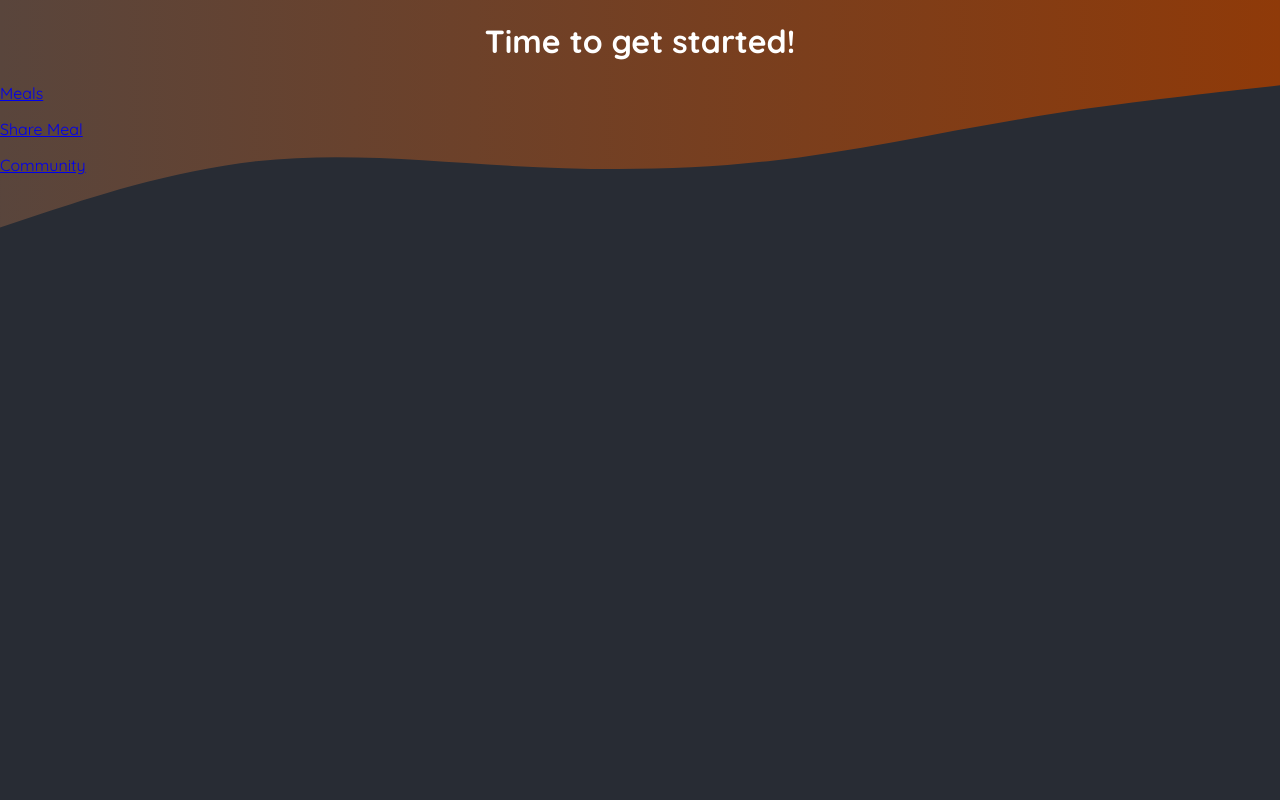
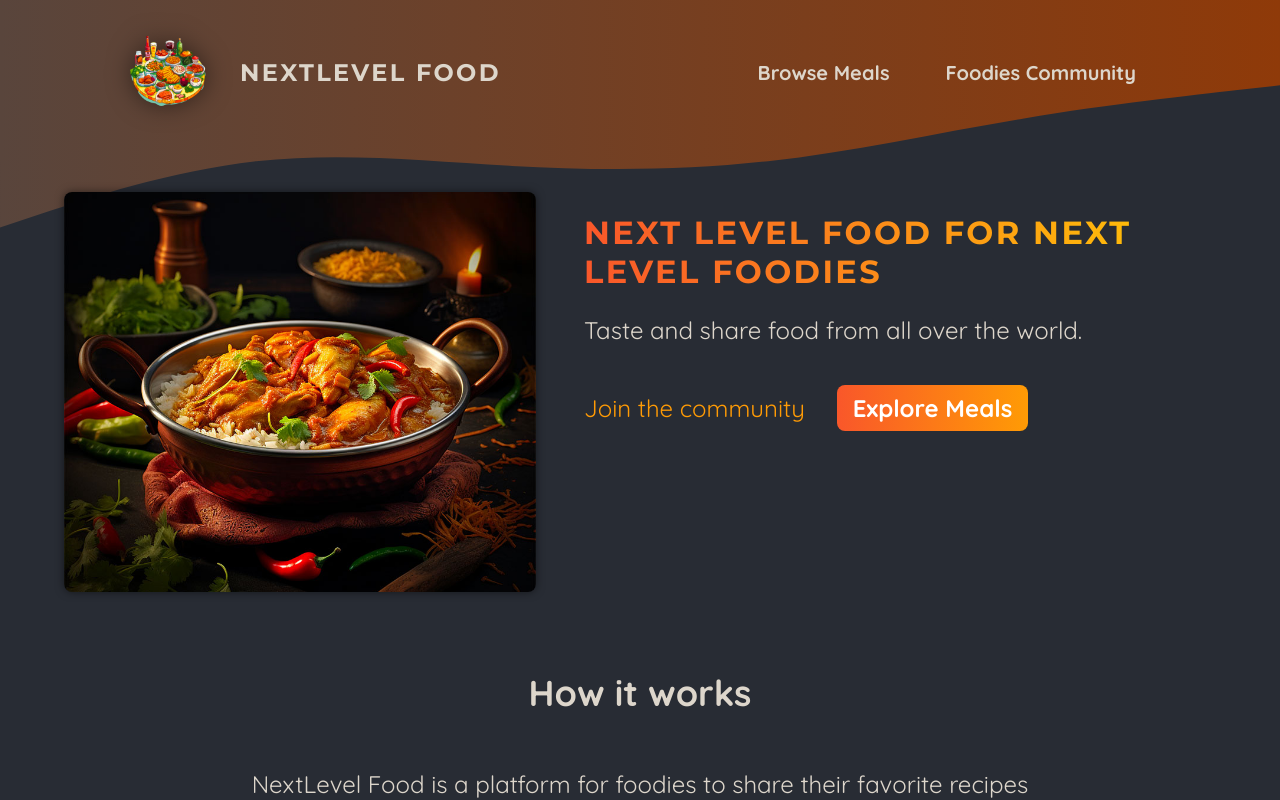
Before and after one commit to karthikdedsec/foodi-next, a Next.js app: page / in a window 1280 px wide. Shown: the top 800 px of the page. Built offline with nearby package versions, Linux system fonts and the light colour scheme.

Commit message:
create the image slideshow component

```diff
--- /dev/null
+++ b/app/components/images/image-slideshow.js
@@ -0,0 +1,48 @@
+import { useEffect, useState } from "react";
+import Image from "next/image";
+
+import burgerImg from "@/assets/burger.jpg";
+import curryImg from "@/assets/curry.jpg";
+import dumplingsImg from "@/assets/dumplings.jpg";
+import macncheeseImg from "@/assets/macncheese.jpg";
+import pizzaImg from "@/assets/pizza.jpg";
+import schnitzelImg from "@/assets/schnitzel.jpg";
+import tomatoSaladImg from "@/assets/tomato-salad.jpg";
+import classes from "./image-slideshow.module.css";
+
+const images = [
+  { image: burgerImg, alt: "A delicious, juicy burger" },
+  { image: curryImg, alt: "A delicious, spicy curry" },
+  { image: dumplingsImg, alt: "Steamed dumplings" },
+  { image: macncheeseImg, alt: "Mac and cheese" },
+  { image: pizzaImg, alt: "A delicious pizza" },
+  { image: schnitzelImg, alt: "A delicious schnitzel" },
+  { image: tomatoSaladImg, alt: "A delicious tomato salad" },
+];
+
+export default function ImageSlideshow() {
+  const [currentImageIndex, setCurrentImageIndex] = useState(0);
+
+  useEffect(() => {
+    const interval = setInterval(() => {
+      setCurrentImageIndex((prevIndex) =>
+        prevIndex < images.length - 1 ? prevIndex + 1 : 0
+      );
+    }, 5000);
+
+    return () => clearInterval(interval);
+  }, []);
+
+  return (
+    <div className={classes.slideshow}>
+      {images.map((image, index) => (
+        <Image
+          key={index}
+          src={image.image}
+          className={index === currentImageIndex ? classes.active : ""}
+          alt={image.alt}
+        />
+      ))}
+    </div>
+  );
+}
--- /dev/null
+++ b/app/components/images/image-slideshow.module.css
@@ -0,0 +1,26 @@
+.slideshow {
+  position: relative;
+  width: 100%;
+  height: 100%;
+  border-radius: 8px;
+  overflow: hidden;
+  box-shadow: 0 0 0.5rem rgba(0, 0, 0, 0.5);
+}
+
+.slideshow img {
+  width: 100%;
+  height: 100%;
+  object-fit: cover;
+  position: absolute;
+  top: 0;
+  left: 0;
+  opacity: 0;
+  transform: scale(1.1) translateX(-1rem) rotate(-5deg);
+  transition: all 0.5s ease-in-out;
+}
+
+.slideshow .active {
+  z-index: 1;
+  opacity: 1;
+  transform: scale(1) translateX(0) rotate(0);
+}
--- a/app/components/main-header.js
+++ /dev/null
@@ -1,4 +0,0 @@
-const MainHeader = () => {
-  return <header>MainHeader</header>;
-};
-export default MainHeader;
--- /dev/null
+++ b/app/components/main-header/main-header.js
@@ -0,0 +1,27 @@
+import Link from "next/link";
+import logoImg from "../../../assets/logo.png";
+import classes from "./main-header.module.css";
+import Image from "next/image";
+
+const MainHeader = () => {
+  return (
+    <header className={classes.header}>
+      <Link className={classes.logo} href="/">
+        <Image src={logoImg} alt="a plate with food on it" priority />
+        NextLevel Food
+      </Link>
+
+      <nav className={classes.nav}>
+        <ul>
+          <li>
+            <Link href="/meals">Browse Meals</Link>
+          </li>
+          <li>
+            <Link href="/community">Foodies Community</Link>
+          </li>
+        </ul>
+      </nav>
+    </header>
+  );
+};
+export default MainHeader;
--- /dev/null
+++ b/app/components/main-header/main-header.module.css
@@ -0,0 +1,67 @@
+.header {
+  display: flex;
+  justify-content: space-between;
+  align-items: center;
+  padding: 2rem 1rem;
+}
+
+@media (min-width: 768px) {
+  .header {
+    padding: 2rem 10%;
+  }
+}
+
+.nav ul {
+  list-style: none;
+  margin: 0;
+  padding: 0;
+  display: flex;
+  gap: 1.5rem;
+  /* font-family: 'Montserrat', sans-serif; */
+  font-size: 1.25rem;
+}
+
+.nav a {
+  text-decoration: none;
+  color: #ddd6cb;
+  font-weight: bold;
+  padding: 0.5rem 1rem;
+  border-radius: 0.5rem;
+}
+
+.nav a:hover,
+.nav a:active {
+  background: linear-gradient(90deg, #ff8a05, #f9b331);
+  background-clip: text;
+  -webkit-background-clip: text;
+  -webkit-text-fill-color: transparent;
+  text-shadow: 0 0 18px rgba(248, 190, 42, 0.8);
+}
+
+.active {
+  background: linear-gradient(90deg, #ff8a05, #f9b331);
+  background-clip: text;
+  -webkit-background-clip: text;
+  -webkit-text-fill-color: transparent;
+}
+
+.logo {
+  display: flex;
+  align-items: center;
+  justify-content: center;
+  gap: 2rem;
+  text-decoration: none;
+  color: #ddd6cb;
+  font-weight: bold;
+  font-family: "Montserrat", sans-serif;
+  letter-spacing: 0.15rem;
+  text-transform: uppercase;
+  font-size: 1.5rem;
+}
+
+.logo img {
+  width: 5rem;
+  height: 5rem;
+  object-fit: contain;
+  filter: drop-shadow(0 0 0.75rem rgba(0, 0, 0, 0.5));
+}
--- a/app/globals.css
+++ b/app/globals.css
@@ -1,11 +1,11 @@
-@import url('https://fonts.googleapis.com/css2?family=Quicksand:wght@400;600;700&family=Montserrat:wght@400;700&display=swap');
+@import url("https://fonts.googleapis.com/css2?family=Quicksand:wght@400;600;700&family=Montserrat:wght@400;700&display=swap");
 
 * {
   box-sizing: border-box;
 }
 
 html {
-  font-family: 'Quicksand', sans-serif;
+  font-family: "Quicksand", sans-serif;
 }
 
 body {
@@ -46,7 +46,7 @@
   -webkit-text-fill-color: transparent;
   background-size: cover;
   background-position: center;
-  font-family: 'Montserrat', sans-serif;
+  font-family: "Montserrat", sans-serif;
 }
 
 .not-found p,
--- a/app/layout.js
+++ b/app/layout.js
@@ -1,8 +1,9 @@
-import './globals.css';
+import "./globals.css";
+import Header from "./components/main-header/main-header";
 
 export const metadata = {
-  title: 'NextLevel Food',
-  description: 'Delicious meals, shared by a food-loving community.',
+  title: "NextLevel Food",
+  description: "Delicious meals, shared by a food-loving community.",
 };
 
 export default function RootLayout({ children }) {
@@ -15,11 +16,11 @@
               <linearGradient id="gradient" x1="0%" y1="0%" x2="100%" y2="0%">
                 <stop
                   offset="0%"
-                  style={{ stopColor: '#59453c', stopOpacity: '1' }}
+                  style={{ stopColor: "#59453c", stopOpacity: "1" }}
                 />
                 <stop
                   offset="100%"
-                  style={{ stopColor: '#8f3a09', stopOpacity: '1' }}
+                  style={{ stopColor: "#8f3a09", stopOpacity: "1" }}
                 />
               </linearGradient>
             </defs>
@@ -29,7 +30,7 @@
             ></path>
           </svg>
         </div>
-
+        <Header />
         {children}
       </body>
     </html>
--- a/app/page.js
+++ b/app/page.js
@@ -1,20 +1,51 @@
 import Link from "next/link";
-
+import classes from "./page.module.css";
+import ImageSlideshow from "./components/images/image-slideshow";
 export default function Home() {
   return (
+    <>
+      <header className={classes.header}>
+        <div className={classes.slideshow}>
+          <ImageSlideshow />
+        </div>
+        <div>
+          <div className={classes.hero}>
+            <h1>Next Level Food For Next Level Foodies</h1>
+            <p>Taste and share food from all over the world.</p>
+          </div>
+          <div className={classes.cta}>
+            <Link href="/community">Join the community</Link>
+            <Link href="/meals">Explore Meals</Link>
+          </div>
+        </div>
+      </header>
       <main>
-      <h1 style={{ color: "white", textAlign: "center" }}>
-        Time to get started!
-      </h1>
+        <section className={classes.section}>
+          <h2>How it works</h2>
           <p>
-        <Link href="/meals">Meals</Link>
+            NextLevel Food is a platform for foodies to share their favorite
+            recipes with the world. It&apos;s a place to discover new dishes,
+            and to connect with other food lovers.
           </p>
           <p>
-        <Link href="/meals/share">Share Meal</Link>
+            NextLevel Food is a place to discover new dishes, and to connect
+            with other food lovers.
+          </p>
+        </section>
+
+        <section className={classes.section}>
+          <h2>Why NextLevel Food?</h2>
+          <p>
+            NextLevel Food is a platform for foodies to share their favorite
+            recipes with the world. It&apos;s a place to discover new dishes,
+            and to connect with other food lovers.
           </p>
           <p>
-        <Link href="/community">Community</Link>
+            NextLevel Food is a place to discover new dishes, and to connect
+            with other food lovers.
           </p>
+        </section>
       </main>
+    </>
   );
 }
--- /dev/null
+++ b/app/page.module.css
@@ -0,0 +1,75 @@
+.header {
+  display: flex;
+  gap: 3rem;
+  margin: 3rem auto;
+  width: 90%;
+  max-width: 75rem;
+}
+
+.slideshow {
+  width: 40rem;
+  height: 25rem;
+}
+
+.hero {
+  color: #ddd6cb;
+  font-size: 1.5rem;
+}
+
+.hero h1 {
+  font-size: 2rem;
+  font-weight: bold;
+  font-family: 'Montserrat', sans-serif;
+  letter-spacing: 0.15rem;
+  text-transform: uppercase;
+  background: linear-gradient(90deg, #f9572a, #ffc905);
+  background-clip: text;
+  -webkit-background-clip: text;
+  -webkit-text-fill-color: transparent;
+}
+
+.cta {
+  font-size: 1.5rem;
+  display: flex;
+  gap: 1rem;
+}
+
+.cta a {
+  display: inline-block;
+  margin-top: 1rem;
+  padding: 0.5rem 1rem;
+  border-radius: 0.5rem;
+  background: linear-gradient(90deg, #f9572a, #ff9b05);
+  color: #ffffff;
+  font-weight: bold;
+  text-decoration: none;
+}
+
+.cta a:hover,
+.cta a:active {
+  background: linear-gradient(90deg, #fd4715, #f9b241);
+}
+
+.cta a:first-child {
+  background: transparent;
+  font-weight: normal;
+  color: #ff9b05;
+  padding-left: 0;
+}
+
+.cta a:first-child:hover,
+.cta a:first-child:active {
+  background: transparent;
+  color: #f9b241;
+}
+
+.section {
+  display: flex;
+  flex-direction: column;
+  color: #ddd6cb;
+  font-size: 1.5rem;
+  max-width: 50rem;
+  width: 90%;
+  margin: 2rem auto;
+  text-align: center;
+}
```
Lines whose indentation alone changed are shown as unchanged.
